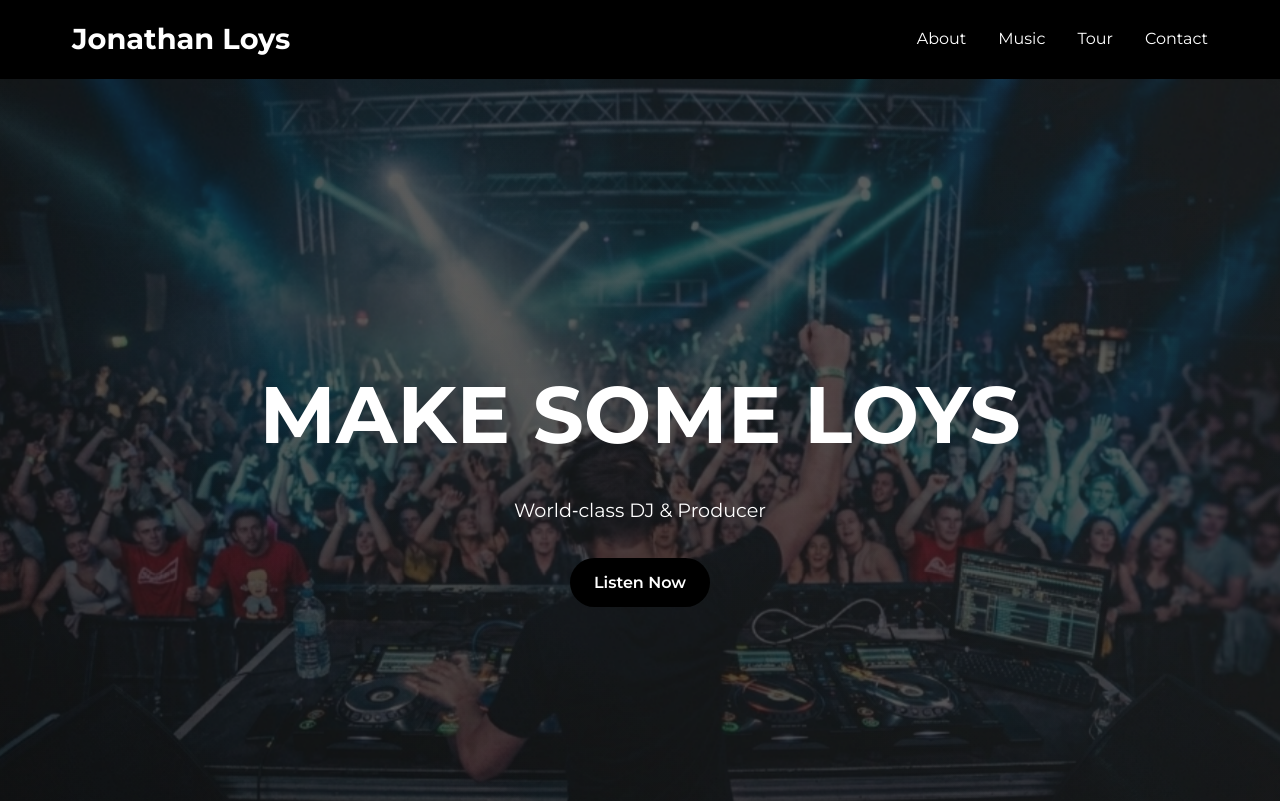
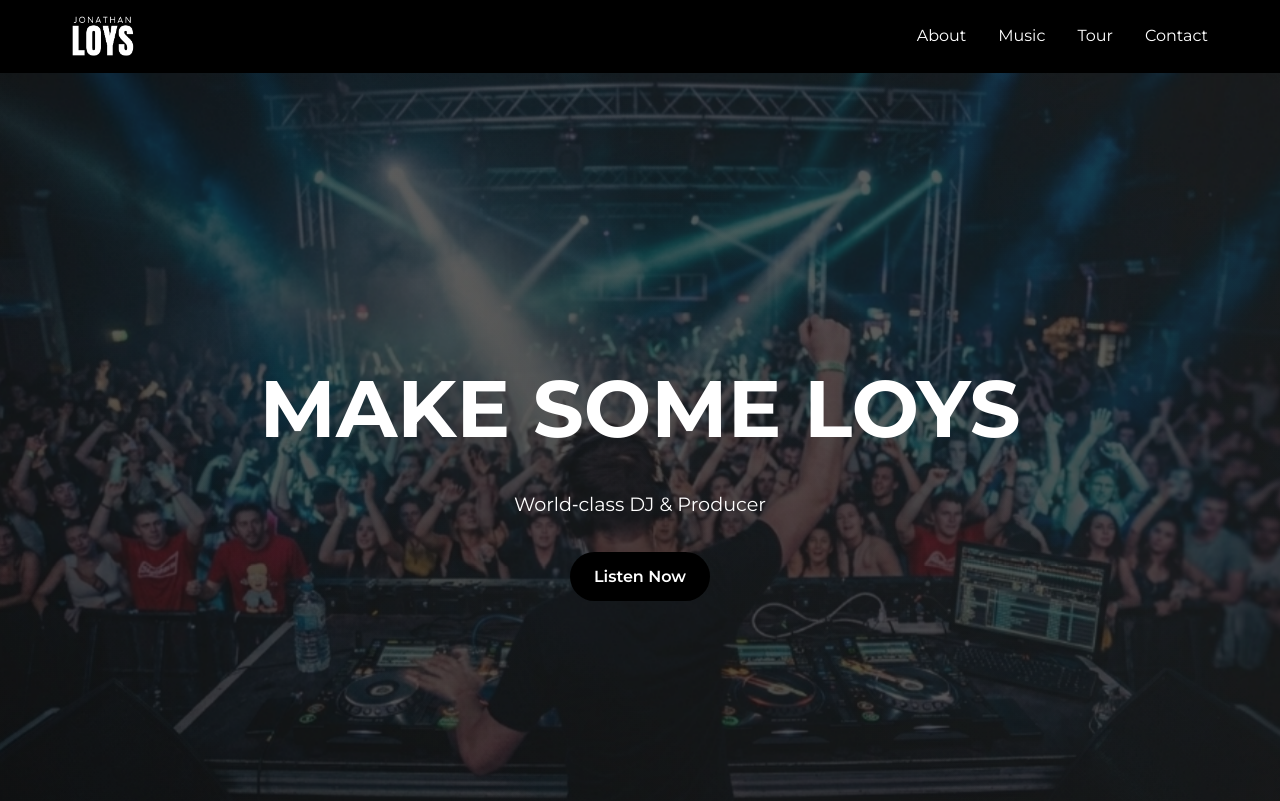
Before and after one commit to tacotacbe-hub/jonathanLoys, a website: page index.html in a window 1280 px wide. Shown: the top 801 px of the page. Drawn offline with Linux system fonts and the light colour scheme.

Commit message:
Add logo image in the header and style it

```diff
--- a/index.html
+++ b/index.html
@@ -15,7 +15,7 @@
   <!-- Navigation -->
   <nav class="navbar">
     <div class="nav-container">
-      <a href="#" class="logo">Jonathan Loys</a>
+      <a href="#" class="logo"><img src="assets/logo.png" alt="Jonathan Loys Logo" class="logo-img" /></a>
       <ul class="nav-links">
         <li><a href="#about">About</a></li>
         <li><a href="#music">Music</a></li>
--- a/style.css
+++ b/style.css
@@ -80,10 +80,15 @@ body {
 }
 
 .logo {
-  font-size: 1.8rem;
-  font-weight: 700;
-  color: var(--color-text);
+  display: flex;
+  align-items: center;
   text-decoration: none;
+}
+
+.logo-img {
+  max-height: 40px;
+  width: auto;
+  display: block;
 }
 
 .nav-links {
```
Also changed, not shown: assets/logo.png (added).
